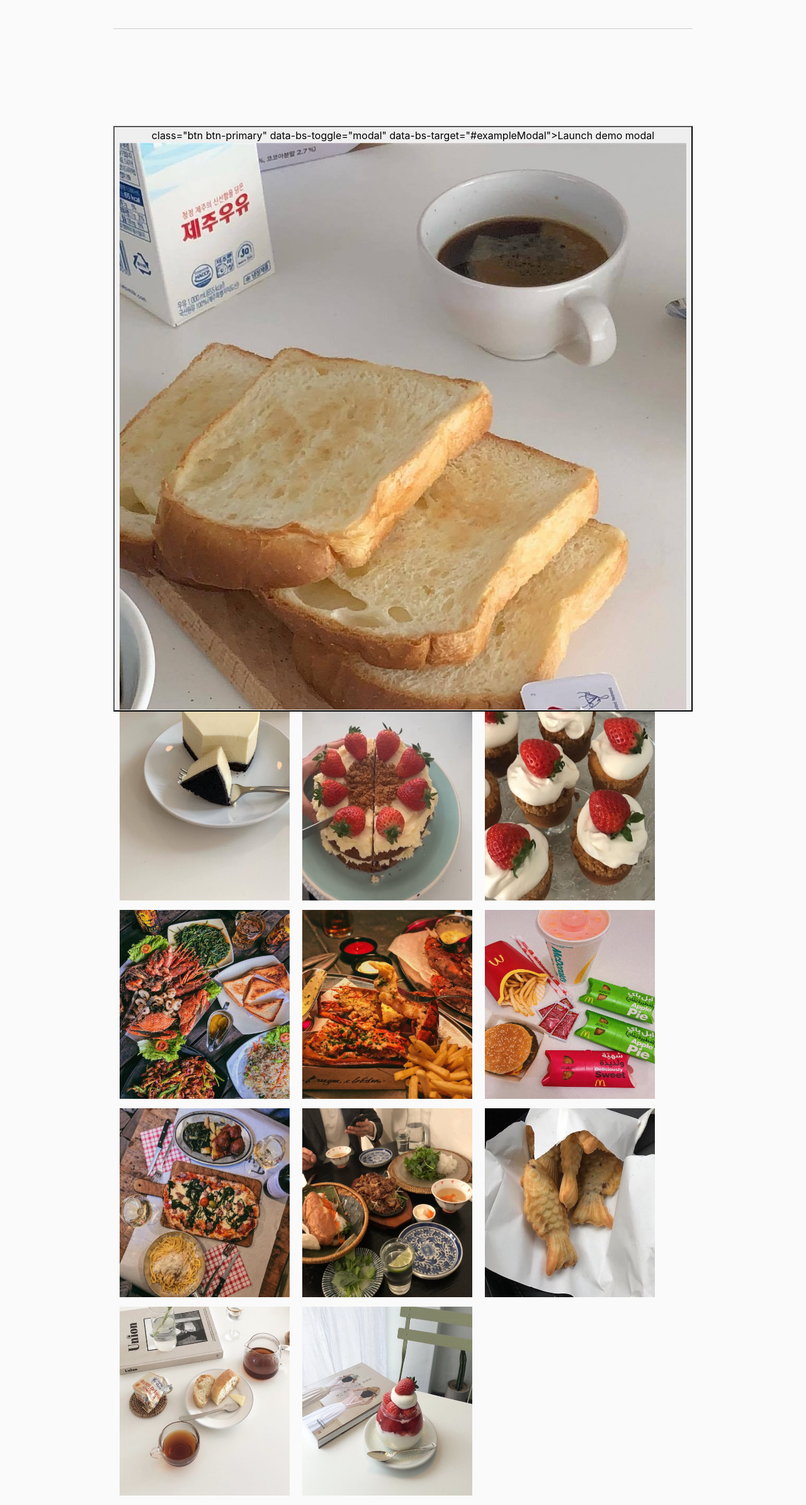
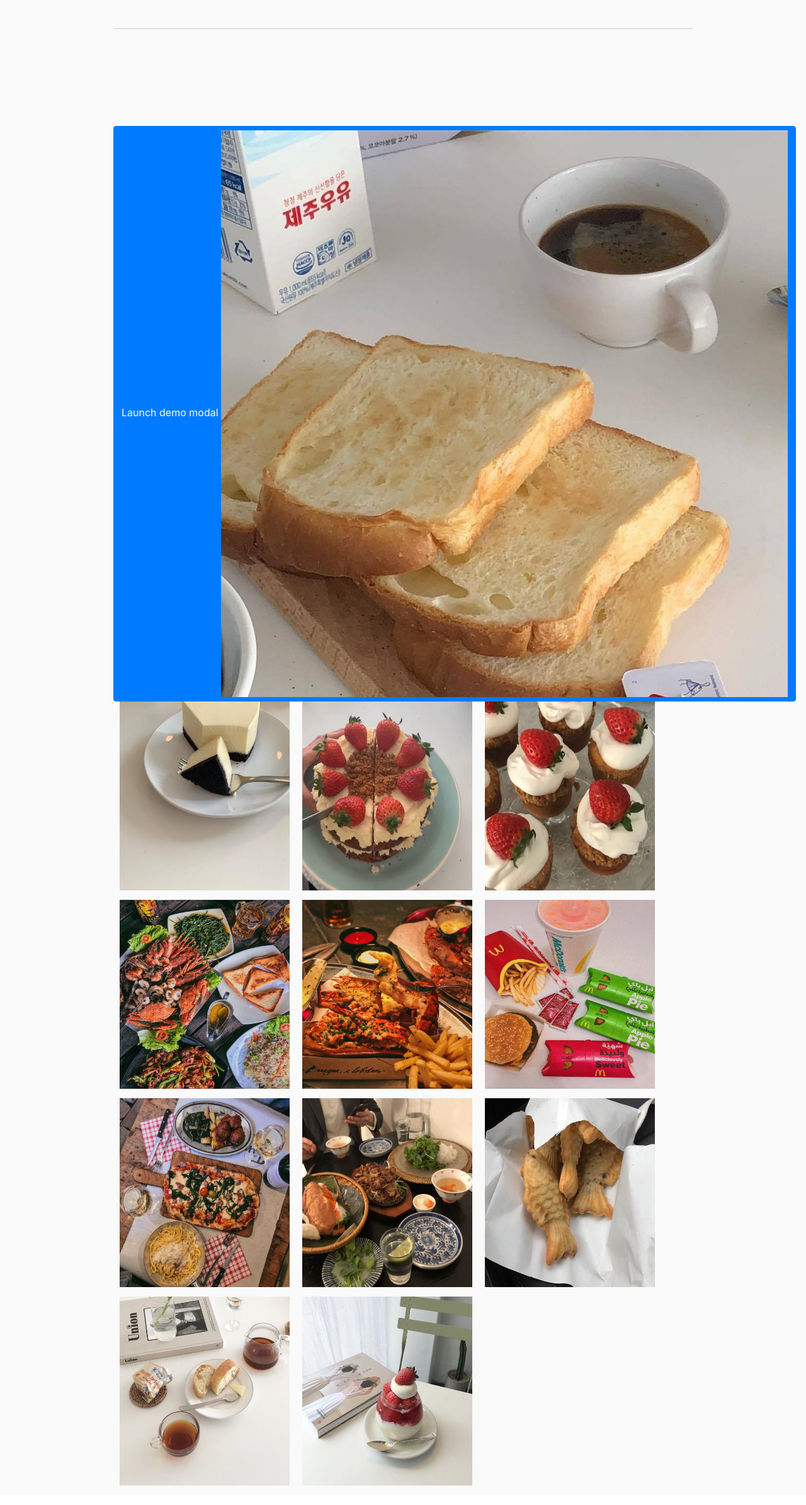
Before and after one commit to minyeongChoi/myinsta, a Flask app: page / in a window 1280 px wide. Shown: the part 131-2521 px from the top of the page at 63% size. After the commit the page ends 2490 px from the top, so only its background shows below. Run offline with Flask 2, Linux system fonts and the light colour scheme; some libraries are stand-ins or nearby versions.

Commit message:
Update index.html
modal button

```diff
--- a/templates/index.html
+++ b/templates/index.html
@@ -121,8 +121,8 @@
         <div class="photo">
 
           <div class="photo_img">
-            <button type="button"> class="btn btn-primary" data-bs-toggle="modal" data-bs-target="#exampleModal">Launch demo modal
-          <img src="{{ url_for('static', filename='1.jpg') }}" alt="1"> </button>
+            <button type="button" class="btn btn-primary" data-bs-toggle="modal" data-bs-target="#exampleModal">Launch demo modal
+            <img src="{{ url_for('static', filename='1.jpg') }}" alt="1"> </button>
           </div>
 
 
```
